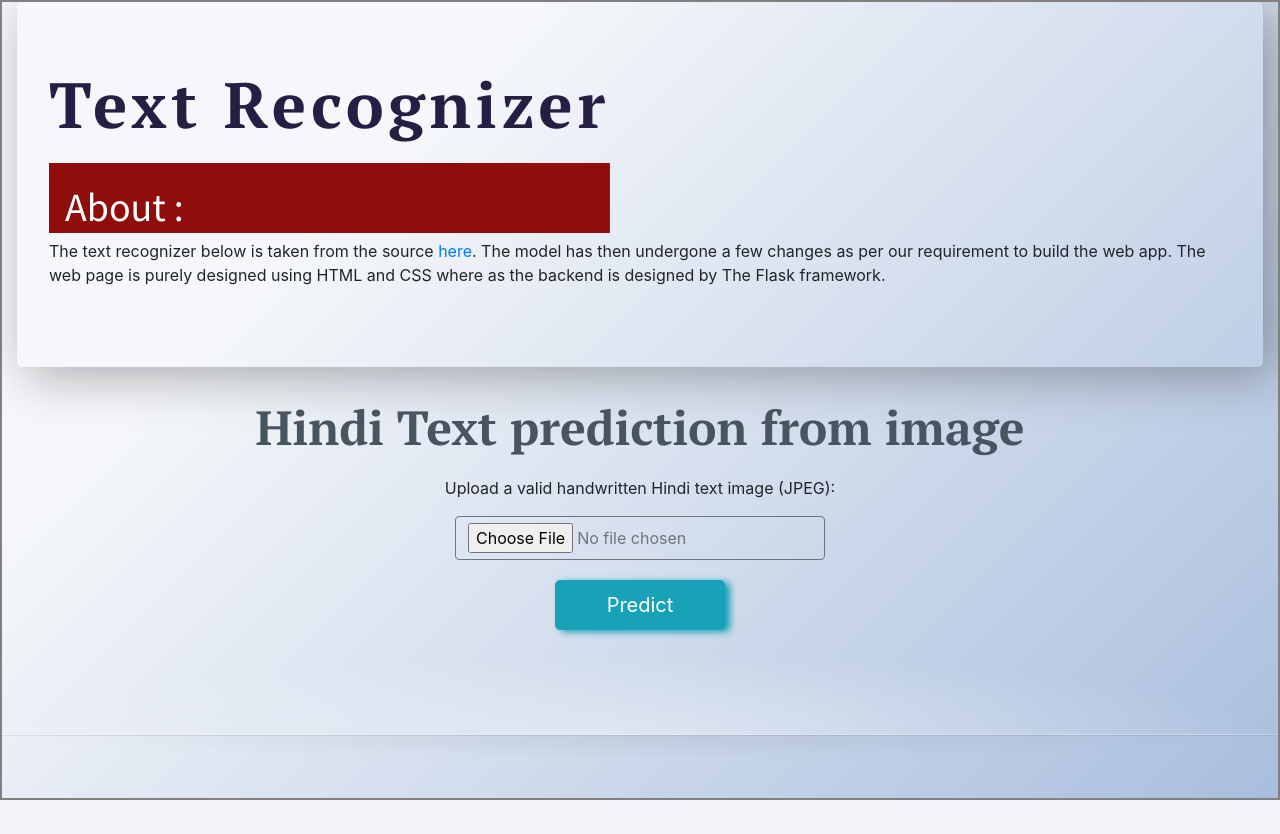
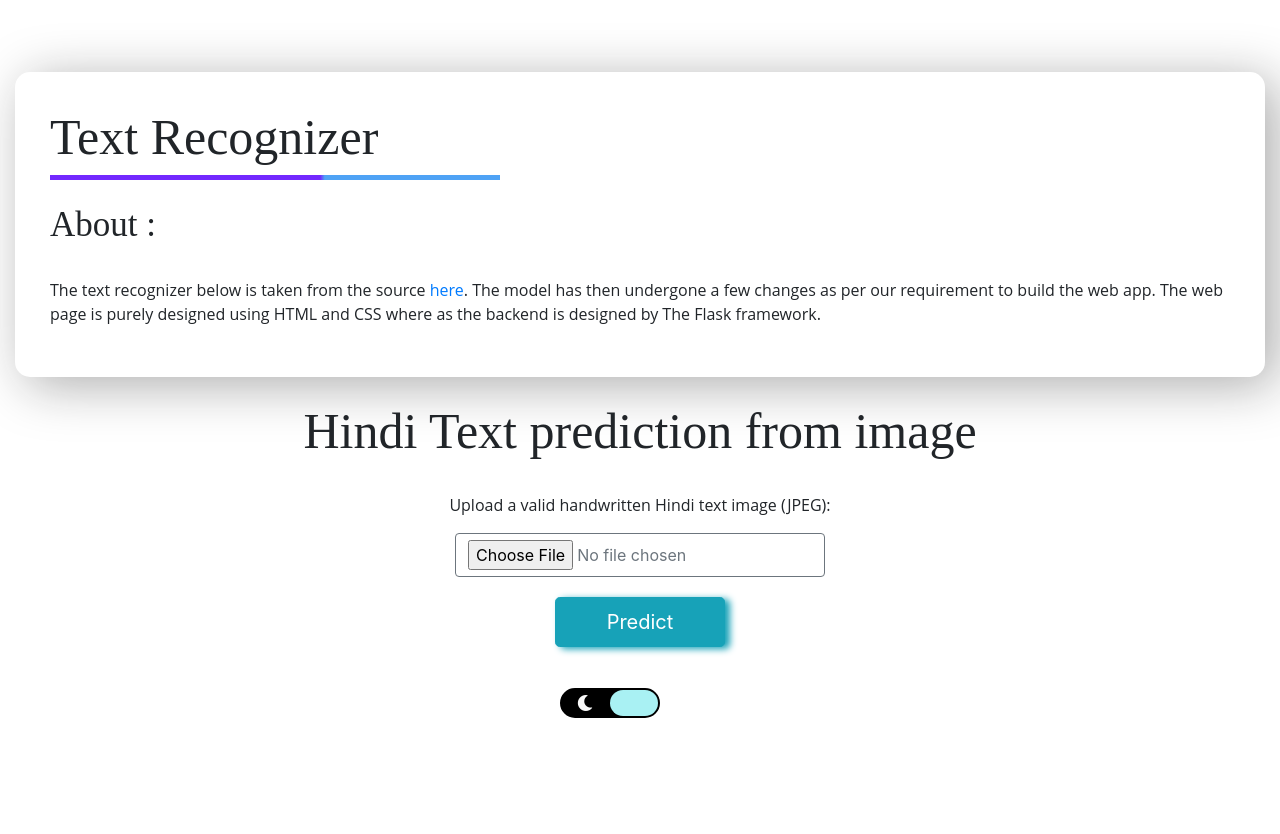
Before and after one commit to Akhy999/Hindi-ImageToText-Converter, a Flask app: page / in a window 1280 px wide. Before the commit the page ends 800 px from the top, so only its background shows below. Run offline with Flask 2, Linux system fonts and the light colour scheme; parts of the project's set-up code (start-up, migrations or seed data) failed here and were passed over; some libraries are stand-ins or nearby versions.

Commit message:
Updated UI

```diff
--- a/src/app.py
+++ b/src/app.py
@@ -64,8 +64,8 @@ def infer(model, fnImg):
     batch = Batch(None, [img])
     (recognized, probability) = model.inferBatch(batch, True)
     print('Recognized:', '"' + recognized[0].replace(" ", "") + '"')
-    with open("f.txt", "w") as f:
-        f.write(recognized[0].replace(" ", ""))
+    # with open("f.txt", "w") as f:
+    #     f.write(recognized[0].replace(" ", ""))
     print('Probability:', probability[0])
     return recognized[0].replace(" ", "")
 
--- a/src/f.txt
+++ /dev/null
@@ -1 +0,0 @@
-स्कूलों
--- a/src/static/CS/styles.css
+++ b/src/static/CS/styles.css
@@ -1,4 +1,4 @@
-html,
+/* html,
 body {
   width: 100%;
   height: 100%;
@@ -8,7 +8,7 @@ body {
   background-color: #ffffff;
 background-image: linear-gradient(315deg, #ffffff 0%, #d7e1ec 74%);
 
-}
+} */
 html{
   scroll-behavior: smooth;
 }
--- a/src/templates/home.html
+++ b/src/templates/home.html
@@ -22,63 +22,116 @@
     <script src="https://code.jquery.com/jquery-3.5.1.min.js"
         integrity="sha256-9/aliU8dGd2tb6OSsuzixeV4y/faTqgFtohetphbbj0=" crossorigin="anonymous"></script>
     <script src="https://cdn.jsdelivr.net/npm/popper.js@1.16.0/dist/umd/popper.min.js"
-        integrity="sha384-Q6E9RHvbIyZFJoft+2mJbHaEWldlvI9IOYy5n3zV9zzTtmI3UksdQRVvoxMfooAo"
-        crossorigin="anonymous"></script>
+        integrity="sha384-Q6E9RHvbIyZFJoft+2mJbHaEWldlvI9IOYy5n3zV9zzTtmI3UksdQRVvoxMfooAo" crossorigin="anonymous">
+    </script>
     <script src="https://stackpath.bootstrapcdn.com/bootstrap/4.5.0/js/bootstrap.min.js"
-        integrity="sha384-OgVRvuATP1z7JjHLkuOU7Xw704+h835Lr+6QL9UvYjZE3Ipu6Tp75j7Bh/kR0JKI"
-        crossorigin="anonymous"></script>
+        integrity="sha384-OgVRvuATP1z7JjHLkuOU7Xw704+h835Lr+6QL9UvYjZE3Ipu6Tp75j7Bh/kR0JKI" crossorigin="anonymous">
+    </script>
 
     <title>Text Recognizer</title>
     <link rel="icon" href="https://img.icons8.com/bubbles/50/000000/learning.png" type="image/icon type">
     <style>
-        html,
-        body {
+        * {
+            padding: 0;
+            margin: 0;
+            box-sizing: border-box;
+        }
+
+
+        .container1 {
+            height: 100vh;
             width: 100%;
+            display: flex;
+            flex-direction: column;
+            justify-content: center;
+            align-items: center;
+        }
+
+        .container1.night {
+            background-color: rgba(17, 16, 34, 0.911);
+        }
+
+        .label {
+            background-color: black;
+            display: flex;
+            height: 30px;
+            border-radius: 50px;
+            width: 100px;
+            justify-content: space-between;
+            align-items: center;
+            position: relative;
+            padding: 0 15px;
+            transition: all .5s ease-in-out;
+            cursor: pointer;
+            border: 2px solid black;
+        }
+
+        .label .fa-moon {
+            color: rgb(250, 250, 250);
+        }
+
+        label .fa-sun {
+            color: rgb(243, 188, 36);
+        }
+
+        .blob {
+            position: absolute;
+            left: 50%;
+            width: 50%;
             height: 100%;
-            margin: 0px;
-            padding: 0px;
-            overflow-x: hidden;
-            background-color: #c0cee4;
-            background-image: linear-gradient(315deg, #a9bedd 0%, #f5f7fa 74%);
-            border: 1px solid gray;
+            background: rgb(169, 241, 243);
+            border-radius: 50px;
+            transition: .5s ease all;
+        }
 
+        .checkbox {
+            opacity: 0;
+            position: absolute;
         }
+
+        .info {
+            display: block;
+            margin-top: 50px;
+        }
+
+        .info.night {
+            color: white;
+        }
+
+        .checkbox:checked+.label .blob {
+            left: 0;
+        }
+
+        .checkbox:checked+.label {
+            background-color: rgb(82, 81, 83);
+        }
+
+        h1 {
+            font-family: 'Merriweather', serif;
+            font-weight: 150px;
+            font-size: 50px;
+        }
+
+        h3 {
+            font-family: 'Merriweather', serif;
+            font-size: 35px;
+        }
+
+        p {
+            font-family: 'Open Sans', sans-serif;
+        }
+
+        .dropzone {
+            border-style: dashed;
+        }
+
+
 
         html {
             scroll-behavior: smooth;
         }
 
-        h1 {
 
-            font-family: 'PT Serif', serif;
-            text-align: left;
-            text-decoration: underline;
-            text-decoration-thickness: 70px;
-            text-underline-position: below;
-            text-decoration-color: #900d0d;
-            font-size: 4rem;
-            letter-spacing: 0.3rem;
-            color: #251f44;
-        }
-
-        h3 {
-            text-align: left;
-            color: rgba(255, 255, 255, 1.0);
-            font-size: 2.5rem;
-            margin-top: 40px;
-            font-family: 'Source Sans Pro', sans-serif;
-            border-left: 6px solid grey;
-            padding-left: 10px;
-
-        }
-
-        h2 {
-            text-align: center;
-            font-family: 'PT Serif', serif;
-            font-size: 3rem;
-            color: rgba(72, 84, 96, 1.0);
-            margin-bottom: 20px;
-        }
 
         .btn-lg {
             box-shadow: 5px 2px 7px #17a2b8;
@@ -118,44 +171,19 @@
             border-radius: 25%;
         }
 
-        hr {
-            border: none;
-            border-top: 1px solid rgba(255, 255, 255, .3);
-            border-bottom: 1px solid rgba(0, 0, 0, .08);
-            margin: 2.5em 0;
-            position: relative;
-        }
 
-        hr:before,
-        hr:after {
-            content: '';
-            position: absolute;
-            bottom: 0px;
-            height: 5em;
-            width: 100%;
-            background: radial-gradient(ellipse at bottom, rgba(255, 255, 255, 0.35) 0%, rgba(255, 255, 255, 0) 70%);
-            z-index: 0;
-        }
-
-        hr:after {
-            top: 0px;
-            bottom: auto;
-            height: 1.5em;
-            background: radial-gradient(ellipse at top, rgba(0, 0, 0, 0.06) 0%, rgba(0, 0, 0, 0) 70%);
-        }
-        .jumbotron{
-            background-color: transparent;
-        }
         .first-cont-img {
             border: 1px solid grey;
             border-radius: 25%;
-                width:300px;height:300px;
+            width: 300px;
+            height: 300px;
         }
 
         .first-cont-img {
             border: 1px solid grey;
             border-radius: 25%;
         }
+
         #over img {
             margin-left: auto;
             margin-right: auto;
@@ -166,21 +194,41 @@
 
 <body>
 
+    <div class="container1 night-mode-available" style="margin-top: 10px;">
+        <br>
         <div class='container col-lg-12 '>
-        <div class='jumbotron' style="box-shadow:11px 8px 52px rgba(18,18,18,0.35) ;">
-             <h1>
-                 Text Recognizer</h1>
+
+            <div class="info night-mode-available">
+                <div style="box-shadow:11px 8px 52px rgba(18,18,18,0.35) ;border-radius: 15px;padding: 35px;">
+                    <!-- <h1>Hello World</h1> -->
+
+                    <div style=" border-bottom: 5px solid transparent;
+              border-image: linear-gradient(to right, #7228fe  0%,#7228fe  60%, #4ea2f5 61%, #4ea2f5 100%);
+              border-image-slice: 1;width: 450px;">
+
+                        <h1>Text Recognizer</h1>
+                    </div>
+
+                    <br>
+
                     <h3>
+
                         About :</h3>
-            <p>The text recognizer below is taken from the source <a href="https://github.com/sushant097/Devnagari-Handwritten-Word-Recongition-with-Deep-Learning" >here</a>.
+                    <br>
+
+                    <p>The text recognizer below is taken from the source <a
+                            href="https://github.com/sushant097/Devnagari-Handwritten-Word-Recongition-with-Deep-Learning">here</a>.
                         The model has then undergone a few changes as per our requirement to build the web app.
 
-                The web page is purely designed using HTML and CSS where as the backend is designed by The Flask framework.
+                        The web page is purely designed using HTML and CSS where as the backend is designed by The Flask
+                        framework.
                     </p>
                 </div>
-    </div>
-    <div class="container-fluid col-lg-12">
-        <h2>Hindi Text prediction from image</h2>
+
+                <div class="container-fluid col-lg-12" >
+                    <br>
+                    <h1 style="text-align: center;">Hindi Text prediction from image</h1>
+                    <br>
                     <div class='row'>
                         <div class='col-lg-4'></div>
                         <div class='col-lg-4 forms'>
@@ -192,26 +240,54 @@
                                     {{ form.submit(class='btn btn-info btn-lg') }}
                                 </div>
                             </form>
+
                         </div>
                         <div class='col-lg-4'></div>
                     </div>
 
 
+                </div>
+
+
+            </div>
+            <div class="container row">
+                <div class="col-lg-4"></div>
+                <div class="night-mode-button col-lg-4" style="margin-left: 150px;padding: 25px;">
+                    <input type="checkbox" class="checkbox" id="night-mode">
+                    <label for="night-mode" class="label">
+                        <i class="fas fa-moon"></i>
+                        <i class="fas fa-sun"></i>
+                        <div class="blob"></div>
+                    </label>
+                </div>
+                <div class="col-lg-4"></div>
+            </div>
+
+        </div>
+    </div>
+
+    <br>
+    <script type="text/javascript">
+        document.querySelector('.checkbox').addEventListener('change', () => {
+            document.querySelectorAll('.night-mode-available').forEach(ele => {
+                ele.classList.toggle('night');
+            })
+        });
+    </script>
+
     {% if X!='' %}
 
-        <div class='row' id="over" >
-          <img class='first-cont-img'  src="{{ url_for('static', filename = 'uploads/images/'+cdlink) }}" alt="">
+    <div class='row' id="over">
+        <img class='first-cont-img' src="{{ url_for('static', filename = 'uploads/images/'+cdlink) }}" alt="">
     </div>
 
-        <h2 style="text-align: center;">{{X}}</h2>
+    <h3 style="text-align: center;">{{X}}</h3>
 
     {% endif %}
 
 
-    </div>
-<br>
-<br>
-<hr>
+
+
 
 </body>
 
```
Also changed, not shown: src/templates/1.html (added, +174 -0 lines), src/static/img/upload.png (added), src/static/uploads/images/12_1.jpg (added), src/static/uploads/images/12_2.jpg (added), src/static/uploads/images/12_3.jpg (added), src/static/uploads/images/12_4.jpg (added), src/static/uploads/images/1_1.jpg (added), src/static/uploads/images/1_2.jpg (added), src/static/uploads/images/2.jpg (added), src/static/uploads/images/5_1.jpg (added), src/static/uploads/images/9_1.jpg (added), src/static/uploads/images/9_2.jpg (added), src/static/uploads/images/9_3.jpg (added), src/templates/upload.png (added). Lines whose indentation alone changed are shown as unchanged.
